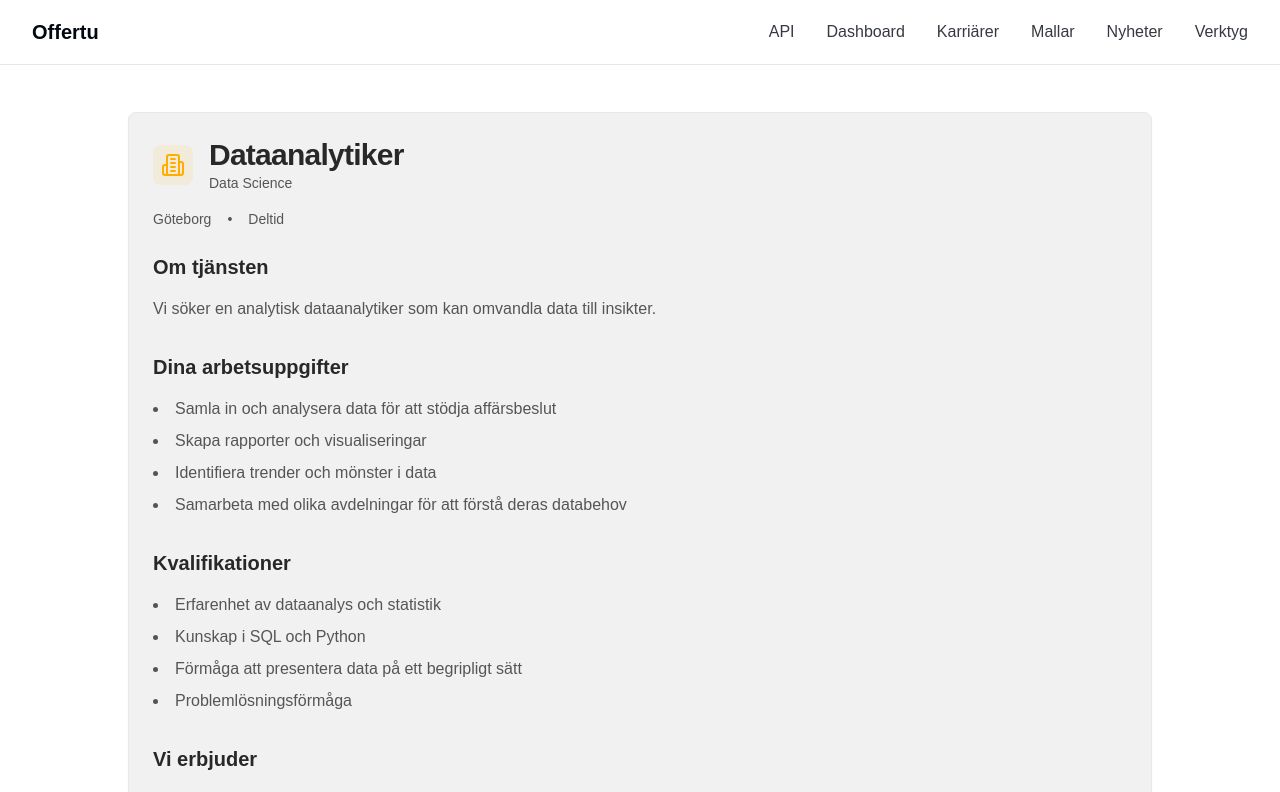
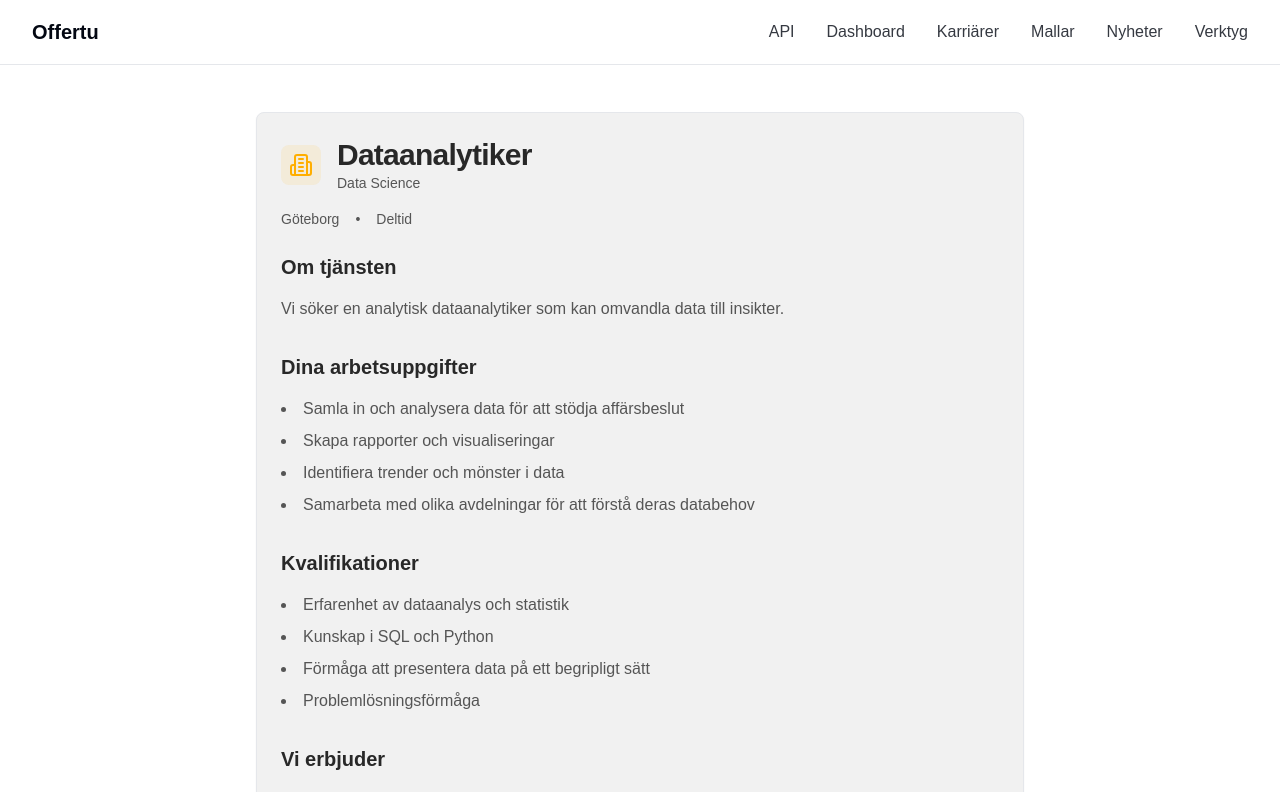
Before and after one commit to jhn322/offertu, a Next.js app: page /karriarer/data-analyst in a window 1280 px wide. Shown: the top 792 px of the page. Built offline with nearby package versions, Linux system fonts and the light colour scheme.

Commit message:
small width fix for careers

```diff
--- a/src/app/karriarer/[slug]/page.tsx
+++ b/src/app/karriarer/[slug]/page.tsx
@@ -29,8 +29,8 @@
   return (
     <>
       <Navbar />
-      <main className="mx-auto py-12">
-        <div className="max-w-5xl mx-auto space-y-8">
+      <main className="max-w-3xl mx-auto py-12">
+        <div className="space-y-8">
           {/* Header Card */}
           <Card>
             <CardHeader className="space-y-4">
```
